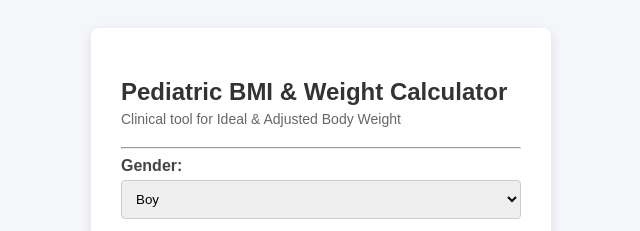
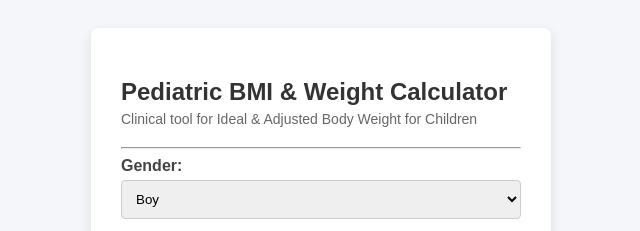
Before and after one commit to tt9696/bmi-calculator, a plain HTML site: page index.html in a window 1280 px wide. Shown: the top 231 px of the page, 319-959 px from the left. Drawn offline with Linux system fonts and the light colour scheme.

Commit message:
Update index.html

```diff
--- a/index.html
+++ b/index.html
@@ -3,13 +3,13 @@
 <head>
     <meta charset="UTF-8">
     <meta name="viewport" content="width=device-width, initial-scale=1.0">
-    <title>Pediatric BMI & Weight Calculator</title>
+    <title>Pediatric BMI & Weight Calculator for Children</title>
     <link rel="stylesheet" href="style.css">
 </head>
 <body>
     <div class="calculator-container">
         <h2>Pediatric BMI & Weight Calculator</h2>
-        <p class="subtitle">Clinical tool for Ideal & Adjusted Body Weight</p>
+        <p class="subtitle">Clinical tool for Ideal & Adjusted Body Weight for Children</p>
         <hr>
 
         <div class="form-group">
```
